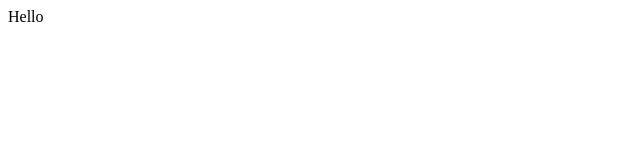
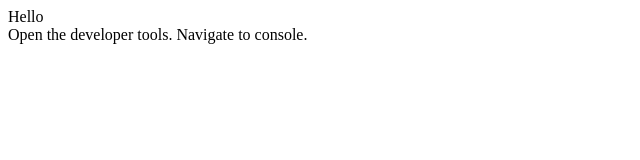
Before and after one commit to davidylam/TypeScriptRxJs, a website built with webpack: page index.html in a window 1280 px wide. Shown: the whole page, without its empty margins (0-640 px from the left). Built offline with nearby package versions, Linux system fonts and the light colour scheme.

Commit message:
Update instruction

```diff
--- a/index.html
+++ b/index.html
@@ -6,6 +6,7 @@
 <body>
 
     <div>Hello</div>
+    <div>Open the developer tools. Navigate to console.</div>
     <script src="app.js"></script>
 </body>
 </html>
```
Also changed, not shown: README.md.
